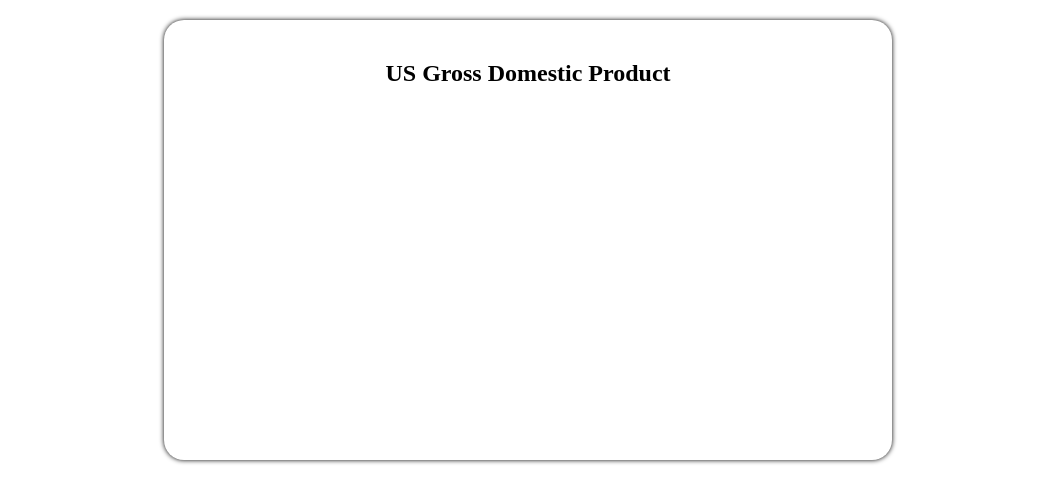
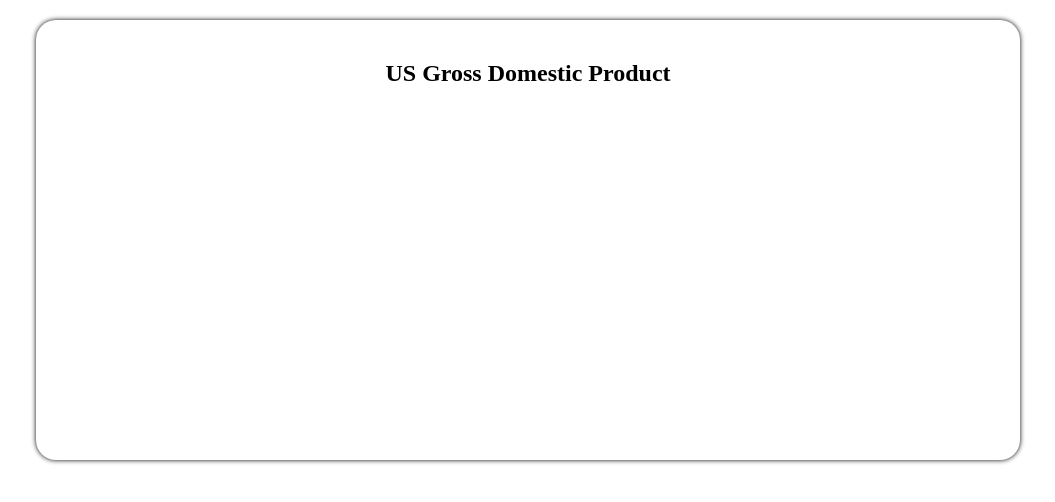
Before and after one commit to makstheimba/d3BarChart, a plain HTML site: page index.html in a window 1280 px wide. Shown: the whole page, without its empty margins (112-1167 px from the left). Drawn offline with Linux system fonts and the light colour scheme; no server answers.

Commit message:
add responsiveness and margins

```diff
--- a/script.js
+++ b/script.js
@@ -4,14 +4,18 @@ const fetchGrossData = () => fetch(
 	.then(res => res.json())
 	.catch(alert);
 
-
 async function startApp() {
-	const chart = d3.select('.chart');
-	const margin = {top: 30, right: 0, bottom: 0, left: 30};
-	const width = parseInt(chart.style('width'), 10) - margin.left - margin.right;
-	const height = parseInt(chart.style('height'), 10) - margin.top - margin.bottom;
+	const margin = {top: 10, left: 10, bottom: 20, right: 30};
+	const viewBoxWidth = 1000;
+	const viewBoxHeight = 400;
+	const width = viewBoxWidth - margin.left - margin.right;
+	const height = viewBoxHeight - margin.top - margin.bottom;
 	const yScale = d3.scaleLinear().range([height, 0]);
 	const xScale = d3.scaleBand().range([0, width]);
+	const chart = d3.select('.chart')
+		.attr('viewBox', `0 0 ${viewBoxWidth} ${viewBoxHeight}`)
+		.append('g')
+		.attr('transform', `translate(${margin.left}, ${margin.top})`);
 	const grossData = await fetchGrossData();
 
 	yScale.domain([0, d3.max(grossData.data, ([date, value]) => value)]);
@@ -20,7 +24,7 @@ async function startApp() {
 	const xAxis = d3.axisBottom()
 		.scale(xScale)
 		.tickValues(grossData.data
-			.filter((val, index) => index !== 0 && index % 20 === 0)
+			.filter((val, index) => index % 20 === 0)
 			.map(([date]) => date)
 		).tickFormat(date => date.split('-')[0]);
 	const yAxis = d3.axisRight()
--- a/style.css
+++ b/style.css
@@ -4,7 +4,7 @@ body, html {
     height: 100%;
 }
 body {
-    margin: 0 20%;
+    margin: 0 10%;
     display: flex;
 }
 
@@ -21,12 +21,6 @@ section {
     flex-direction: column;
 }
 
-.chart {
-    width: 100%;
-    height: 100%;
-    fill: black;
-}
-
 .chart rect {
     fill: lightblue;
 }
@@ -35,9 +29,8 @@ section {
     fill: seagreen;
 }
 
-.axis path,
-.axis line {
-    shape-rendering: crispEdges;
+.chart text {
+    font: 12px sans-serif;
 }
 
 @media(max-width: 720px) {
```
